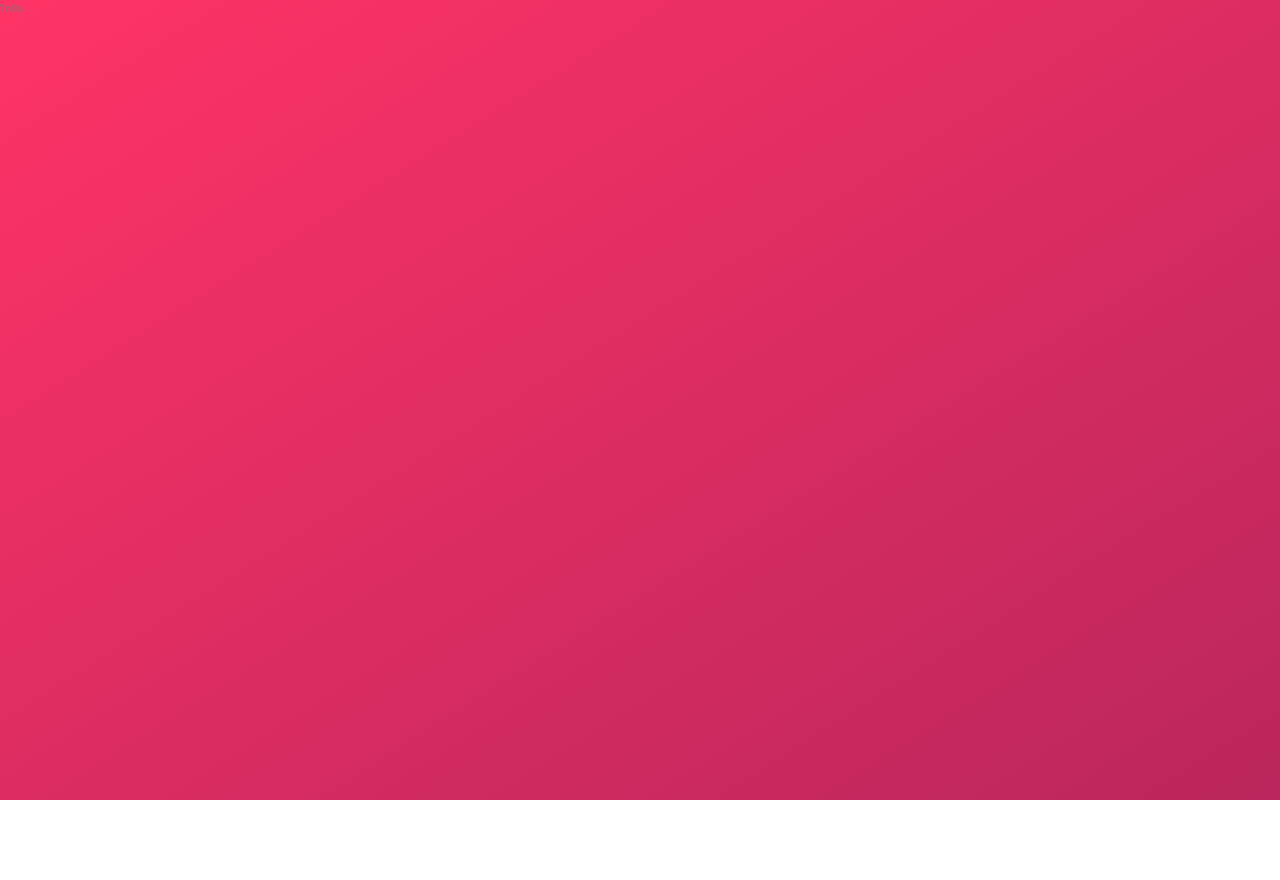
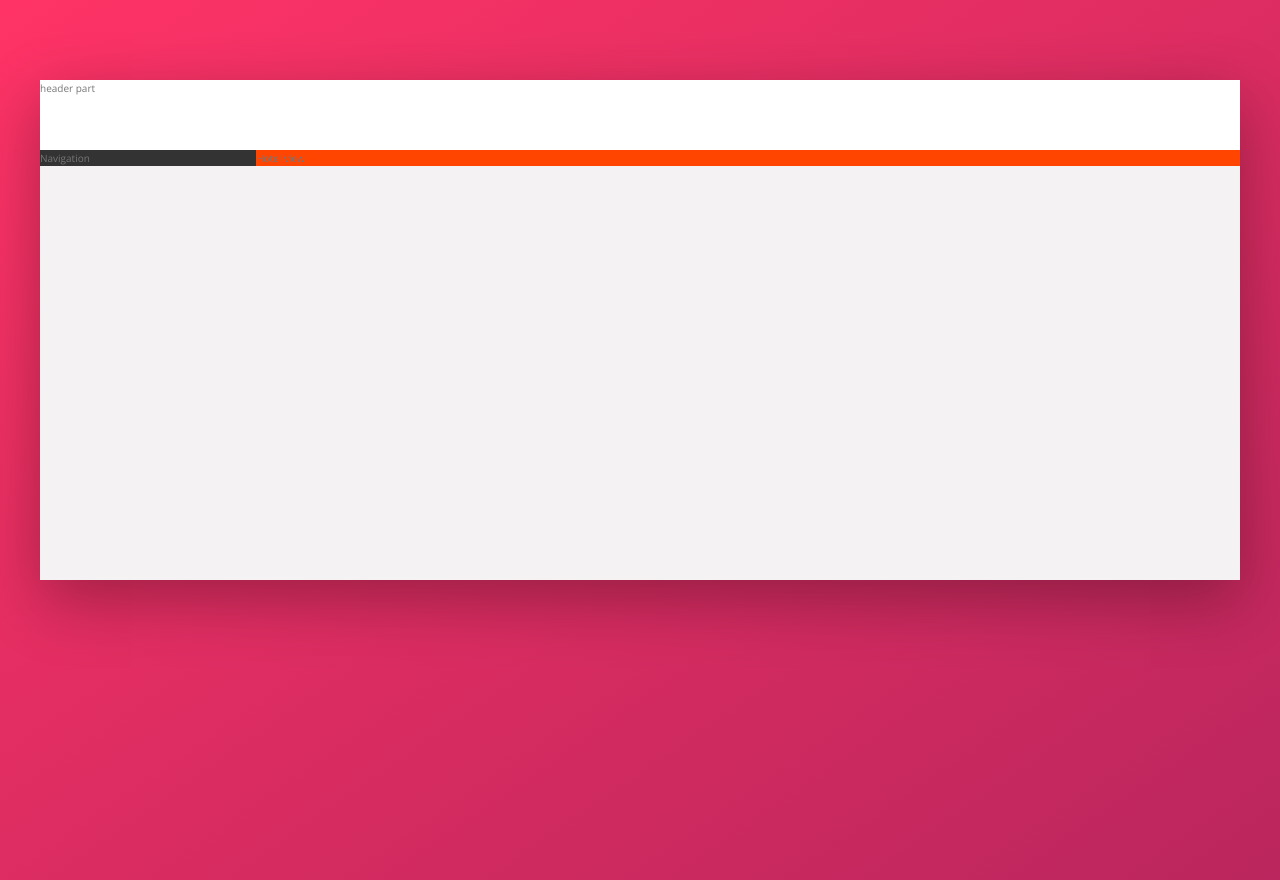
Before and after one commit to lawellwilhelm-dev/trillo, a website: page index.html in a window 1280 px wide. Before the commit the page ends 800 px from the top, so only its background shows below. Drawn offline with nearby package versions, Linux system fonts and the light colour scheme.

Commit message:
Build overall layout

```diff
--- a/index.html
+++ b/index.html
@@ -11,6 +11,18 @@
         <title>trillo &mdash; Your all-in-one booking app</title>
     </head>
     <body>
-        Trillo
+        <div class="container">
+            <header class="header">
+                header part
+            </header>
+            <div class="content">
+                <nav class="sidebar">
+                    Navigation
+                </nav>
+                <main class="hotel-view">
+                    Hotel view
+                </main>
+            </div>
+        </div>
     </body>
 </html>
--- a/sass/_base.scss
+++ b/sass/_base.scss
@@ -12,6 +12,8 @@
     --color-grey-dark-1: #333;
     --color-grey-dark-2: #777;
     --color-grey-dark-3: #999;
+
+    --shadow-dark: 0 2rem 6rem rgba(0, 0, 0, .3);
 
 }
 
--- a/sass/_layout.scss
+++ b/sass/_layout.scss
@@ -0,0 +1,30 @@
+.container {
+    max-width: 120rem;
+    min-height: 50rem;
+    margin: 8rem auto;
+    background-color: var(--color-grey-light-2);
+    box-shadow: var(--shadow-dark);
+}
+
+.header {
+    height: 7rem;
+    background-color: #fff;
+    border-bottom: var(--color-grey-light-2);
+}
+
+.content {
+    display: flex;
+}
+
+.sidebar {
+    background-color: var(--color-grey-dark-1);
+
+    flex: 0 0 18%;
+}
+
+.hotel-view {
+    background-color: #fff;
+    background-color: orangered;
+
+    flex: 1;
+}
```
Also changed, not shown: css/style.css, 1 other file.
